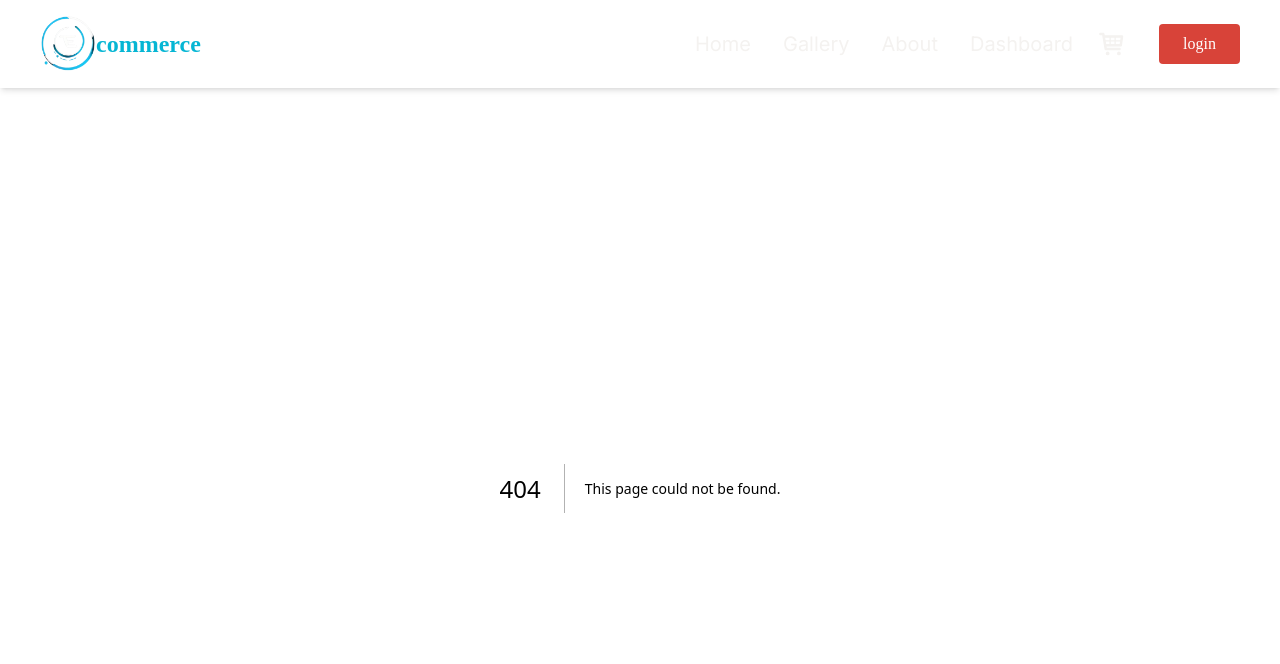
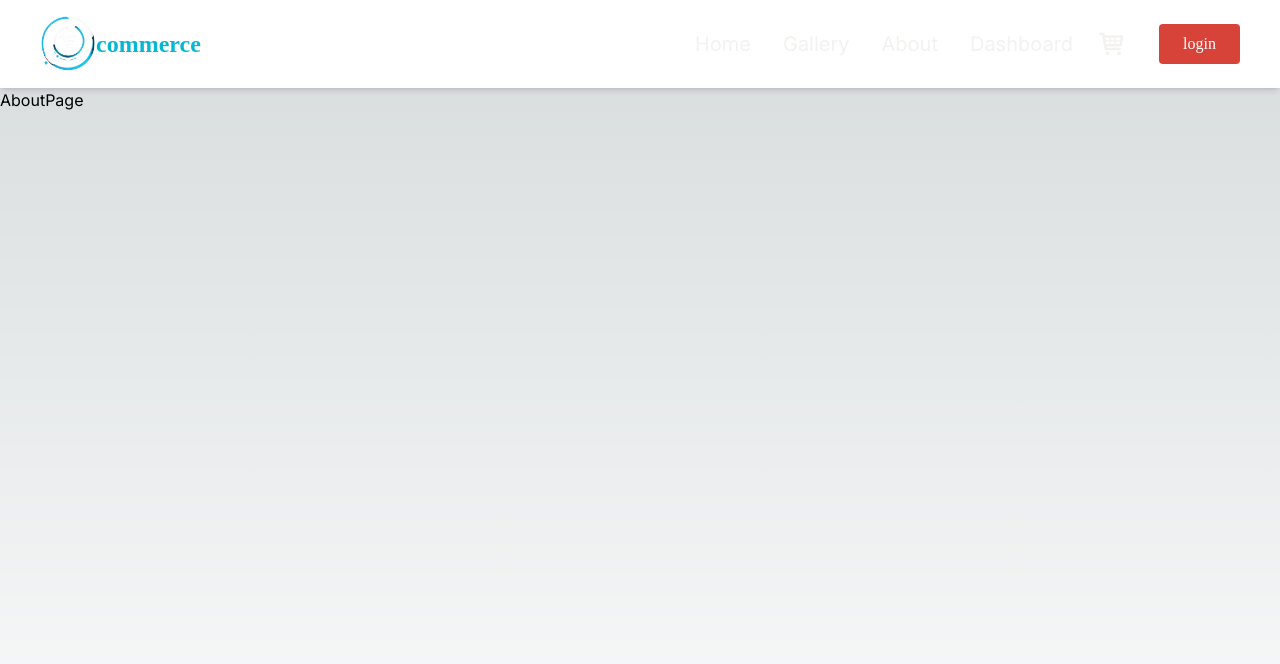
Before and after one commit to percylin33/gadget-galaxy, a Next.js app: page /about in a window 1280 px wide. Before the commit this address had no page. Shown: the top 664 px of the page. Built offline with nearby package versions, Linux system fonts and the light colour scheme.

Commit message:
fix-about

```diff
--- /dev/null
+++ b/src/app/about/page.tsx
@@ -0,0 +1,7 @@
+export default function AboutPage() {
+    return (
+      <div className="h-screen">
+        <h1>AboutPage</h1>
+      </div>
+    )
+  }
```
